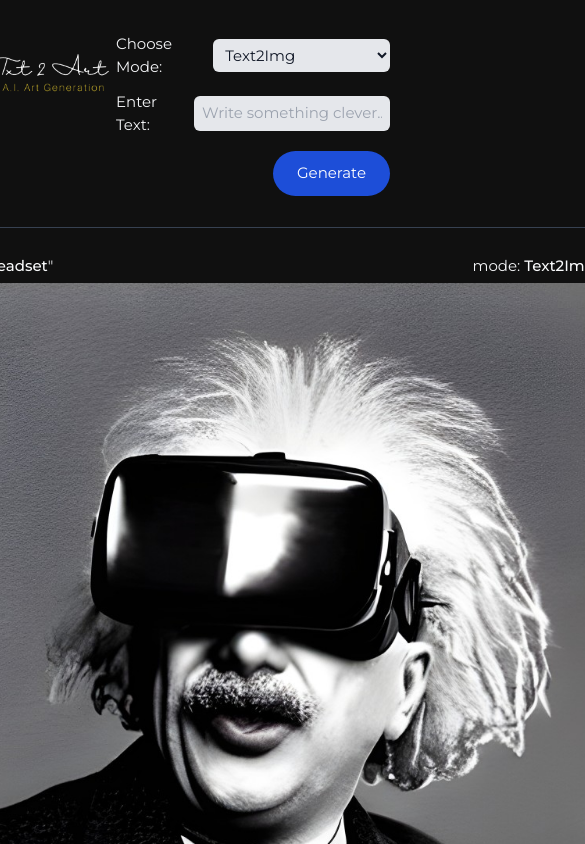
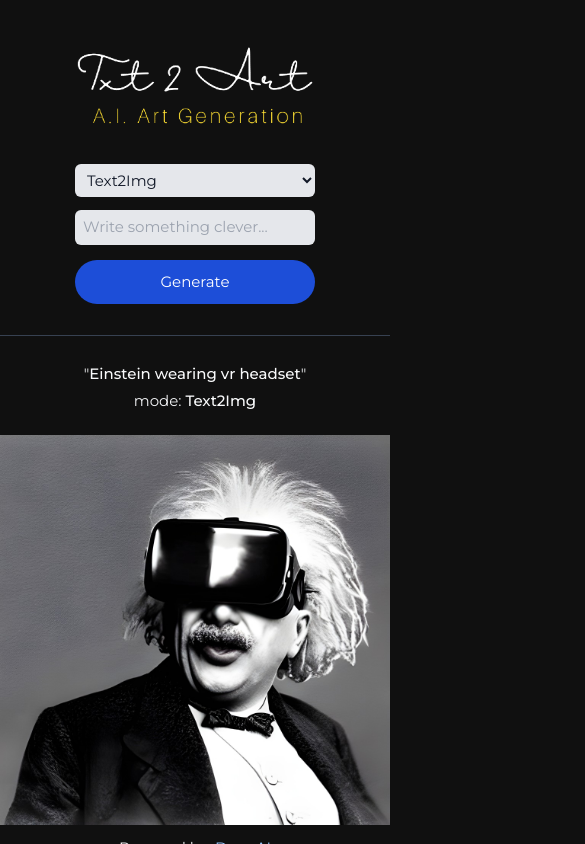
Before and after one commit to HSG424/txt-2-art, a Next.js app: page / in a window 390 px wide. Shown: the top 844 px of the page, 585 px wide, since content can reach past the window. Built offline with nearby package versions, Linux system fonts and the light colour scheme.

Commit message:
mobile styling

```diff
--- a/src/components/ImageContent.js
+++ b/src/components/ImageContent.js
@@ -14,10 +14,11 @@ export function ImageContent(props) {
 
   return (
     <Fragment>
-      <div className="flex justify-center mb-[6px]">
-        <div className="flex justify-between w-[800px]">
-          <p>
-            text: "<span className={boldStyle}>{imgTxt}</span>"
+      <div className="flex justify-center mb-[23px] xs:mb-[6px]">
+        <div className="text-center xs:text-left block xs:flex justify-between px-[5px] md:px-0 w-full md:w-[800px]">
+          <p className="mb-[4px] xs:mb-0">
+            <span className="hidden sm:inline">text: </span>"
+            <span className={boldStyle}>{imgTxt}</span>"
           </p>
           <p>
             mode: <span className={boldStyle}>{props.mode.label}</span>
--- a/src/components/Logo.js
+++ b/src/components/Logo.js
@@ -2,7 +2,7 @@ import Image from "next/image";
 
 export function Logo() {
   return (
-    <div className="relative top-[20px] right-[6px]">
+    <div className="flex sm:block justify-center sm:justify-normal mt-[12px] mb-[37px] sm:m-0 sm:relative sm:top-[20px] md:right-[6px]">
       <Image src="/logo-sm.png" alt="Logo" width={240} height={83} priority />
     </div>
   );
--- a/src/components/Main.js
+++ b/src/components/Main.js
@@ -6,7 +6,7 @@ export function Main() {
   const { mode, generatedImage, isLoading, requestError } = useContext(Context);
 
   const textStyle =
-    "w-[535px] text-center text-base leading-[30px] border-b border-gray-700 pb-[27px] mb-[3px] px-[16px]";
+    "w-[535px] text-center text-base leading-[30px] border-b border-gray-700 pb-[27px] mb-[3px] px-[33px] xs:px-[16px]";
 
   return requestError ? (
     <Error
--- a/src/components/form/Button.js
+++ b/src/components/form/Button.js
@@ -2,7 +2,7 @@ export function Button(props) {
   return (
     <div className="flex justify-end">
       <button
-        className="mt-[15px] text-white bg-blue-700 hover:bg-blue-800 focus:ring-4 focus:ring-blue-300 rounded-3xl py-[11px] px-[24px] disabled:bg-blue-800"
+        className="mt-[15px] text-white bg-blue-700 hover:bg-blue-800 focus:ring-4 focus:ring-blue-300 w-full xs:w-auto rounded-3xl py-[11px] px-[24px] disabled:bg-blue-800"
         disabled={props.inputDisabled}
       >
         {props.children}
--- a/src/components/form/GenerateArtForm.js
+++ b/src/components/form/GenerateArtForm.js
@@ -69,7 +69,7 @@ export function GenerateArtForm() {
 
   // common tailwind styling
   const inputStyle =
-    "w-[209px] bg-gray-200 text-gray-900 rounded-md px-[8px] py-[6px] focus:ring-4 focus:ring-blue-300";
+    "w-full xs:w-[209px] bg-gray-200 text-gray-900 rounded-md px-[8px] py-[6px] focus:ring-4 focus:ring-blue-300";
   const inputRowStyle = "flex justify-end items-center gap-x-[9px]";
 
   const inputDisabled = isLoading ? true : false;
@@ -94,7 +94,7 @@ export function GenerateArtForm() {
       <Button inputDisabled={inputDisabled}>Generate</Button>
 
       {formError && (
-        <Error wrapperClassName="flex justify-end mt-[14px] text-[14px] text-red-600">
+        <Error wrapperClassName="flex justify-end mt-[14px] text-[14px] text-red-600 text-center xs:text-left">
           {formError}
         </Error>
       )}
--- a/src/components/form/Label.js
+++ b/src/components/form/Label.js
@@ -1,5 +1,9 @@
 function Label(props) {
-  return <label htmlFor={props.htmlFor}>{props.children}</label>;
+  return (
+    <label htmlFor={props.htmlFor} className="hidden xs:block">
+      {props.children}
+    </label>
+  );
 }
 
 export default Label;
--- a/src/pages/index.js
+++ b/src/pages/index.js
@@ -16,14 +16,14 @@ export default function Home() {
         className={`${mont.className} text-[15px] text-gray-100 mt-[33px] pb-[49px]`}
       >
         <header className="flex justify-center">
-          <div className="flex justify-between w-[800px]">
+          <div className="sm:flex sm:justify-between w-[240px] xs:w-auto sm:w-[800px] pr-0 sm:pr-[5px] md:pr-0">
             <Logo />
             <GenerateArtForm />
           </div>
         </header>
 
         <div className="flex justify-center">
-          <main className="mt-[31px] pt-[27px] border-t border-gray-700 w-[847px]">
+          <main className="mt-[31px] pt-[27px] border-t border-gray-700 w-full md:w-[847px]">
             <Main />
           </main>
         </div>
--- a/tailwind.config.js
+++ b/tailwind.config.js
@@ -5,6 +5,12 @@ module.exports = {
     "./src/components/**/*.{js,ts,jsx,tsx,mdx}",
     "./src/app/**/*.{js,ts,jsx,tsx,mdx}",
   ],
-  theme: {},
+  theme: {
+    screens: {
+      xs: "500px",
+      sm: "615px",
+      md: "845px",
+    },
+  },
   plugins: [],
 };
```
